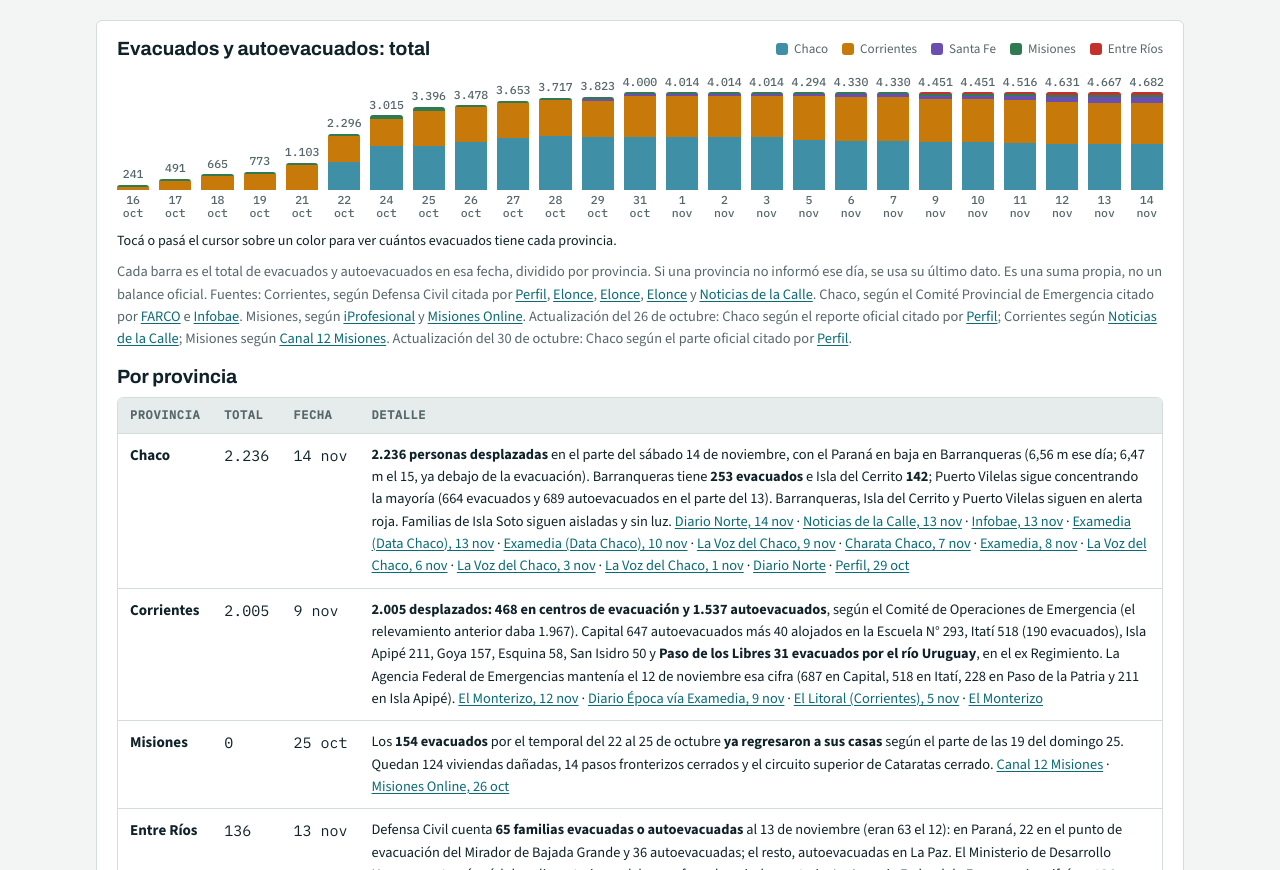
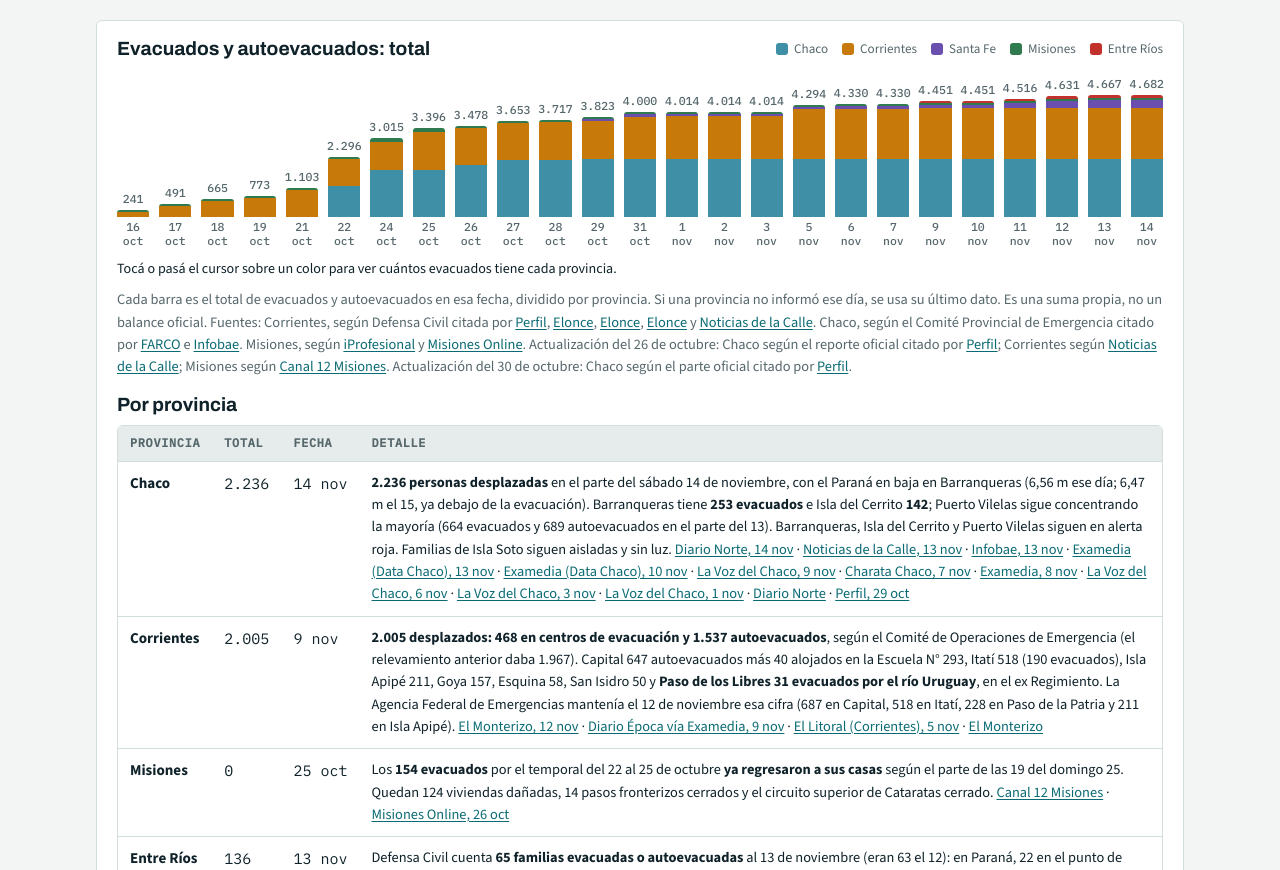
Before and after one commit to francomartinlopez/alertahidrica, a plain HTML site: page index.html in a window 1280 px wide. Shown: the part 1615-2485 px from the top of the page. Drawn offline with nearby package versions, Linux system fonts and the light colour scheme.

Commit message:
Arregla el gráfico de evacuados: las barras dejaban de crecer
La altura de las barras se calculaba sobre una columna que incluía los
rótulos y desde los 4.000 evacuados todas quedaban iguales. En el
celular se muestran menos rótulos para que no se encimen.

Co-Authored-By: Claude <noreply@anthropic.com>

```diff
--- a/index.html
+++ b/index.html
@@ -301,11 +301,15 @@ footer{padding-block:40px 60px;color:var(--muted);font-size:.86rem}
 .lnk:hover{color:var(--ink);border-color:var(--muted)}
 .toast{position:fixed;left:50%;bottom:calc(20px + env(safe-area-inset-bottom,0px));transform:translateX(-50%);background:var(--ink);color:var(--paper);padding:10px 16px;border-radius:999px;font-size:.9rem;z-index:20;max-width:calc(100% - 32px)}
 .chart svg{width:100%;height:auto;display:block}
-.evbars{display:flex;gap:10px;align-items:flex-end;height:150px;padding-top:6px;border-radius:4px}
-.evbars .b{flex:1;max-width:150px;display:flex;flex-direction:column;align-items:center;gap:4px;justify-content:flex-end;height:100%;min-width:0}
+.evbars{--evv:16px;--evd:28px;display:flex;gap:10px;align-items:stretch;height:178px;padding-top:6px;border-radius:4px}
+.evbars .b{flex:1 1 0;max-width:150px;display:flex;flex-direction:column;align-items:center;gap:3px;justify-content:flex-end;height:100%;min-width:0}
 .evbars .b i{display:block;width:100%;max-width:72px;background:var(--water);border-radius:3px 3px 0 0}
-.evbars .b span{font:500 .72rem/1.1 var(--f-data);color:var(--muted);text-align:center}
-.evbars .stk{display:flex;flex-direction:column-reverse;width:100%;max-width:72px;border-radius:3px 3px 0 0;overflow:hidden}
+.evbars .b span{flex:none;font:500 .72rem/14px var(--f-data);color:var(--muted);text-align:center;white-space:nowrap}
+.evbars .b .v{height:var(--evv);line-height:var(--evv)}
+.evbars .b .d{height:var(--evd)}
+.evbars .b.ini span{align-self:flex-start;text-align:left}
+.evbars .b.fin span{align-self:flex-end;text-align:right}
+.evbars .stk{flex:none;display:flex;flex-direction:column-reverse;width:100%;max-width:72px;height:calc((100% - var(--evv) - var(--evd) - 6px)*var(--f,1));min-height:2px;border-radius:3px 3px 0 0;overflow:hidden}
 .evbars .stk i{display:block;width:100%;max-width:none;border-radius:0;cursor:pointer;min-height:2px}
 .evbars .stk i:hover,.evbars .stk i.on{filter:brightness(1.15);outline:2px solid var(--ink);outline-offset:-2px}
 .evtip{min-height:1.4em;font-size:.88rem}
@@ -949,7 +953,14 @@ function render(D,M,ZG,PX){PX=PX||{};
     const rows=ds.map(d=>{const parts=evp.map(q=>{const v=SR[q].filter(x=>x[0]<=d).pop();return v?{q,n:v[1],f:v[0]}:null}).filter(Boolean);return {d,parts,tot:parts.reduce((t,x)=>t+x.n,0)}});
     const mx=Math.max(1,...rows.map(r=>r.tot));
     $('#evleg').innerHTML=evp.map(q=>`<span><i style="background:${evcol[q]}"></i>${esc(q)}</span>`).join('');
-    $('#evbars').innerHTML=rows.map((r,ri)=>`<div class="b"><span>${fmt(r.tot)}</span><div class="stk" style="height:${Math.max(2,r.tot/mx*80).toFixed(0)}%">${r.parts.map(x=>`<i tabindex="0" role="button" data-r="${ri}" data-q="${esc(x.q)}" style="background:${evcol[x.q]};height:${(x.n/r.tot*100).toFixed(2)}%" aria-label="${esc(x.q)}: ${fmt(x.n)} el ${fdt(r.d)}" title="${esc(x.q)}: ${fmt(x.n)}"></i>`).join('')}</div><span>${fdt(r.d)}</span></div>`).join('');
+    // la altura de cada barra es proporcional al total; con muchas fechas se rotula una de cada k (siempre la última)
+    const evbx=$('#evbars');let evW=-1;
+    const evdraw=()=>{const n=rows.length,W=evbx.clientWidth||640,slot=W/n,k=Math.max(1,Math.ceil(38/slot)),fs=rows.map(r=>r.tot/mx),PH=evbx.clientHeight>60?evbx.clientHeight-56:122,rr=k>1?Math.max(0,Math.ceil((18-slot/2)/slot)):0;evW=evbx.clientWidth;evbx.style.gap=(slot>=34?10:slot>=16?4:2)+'px';
+      // si el número es más ancho que la barra, se sube por encima de las barras vecinas para que no lo tapen
+      const up=(i,al)=>{const a=al===' fin'?i-2*rr:al===' ini'?i:i-rr,b=al===' fin'?i:al===' ini'?i+2*rr:i+rr;return Math.max(0,(Math.max(...fs.slice(Math.max(0,a),b+1))-fs[i])*PH)};
+      evbx.innerHTML=rows.map((r,ri)=>{const lab=(n-1-ri)%k===0,al=k>1&&lab?(ri===n-1?' fin':ri===0?' ini':''):'',u=lab&&rr?up(ri,al):0;return `<div class="b${al}"><span class="v"${u>0.5?` style="transform:translateY(-${u.toFixed(0)}px)"`:''}>${lab?fmt(r.tot):''}</span><div class="stk" style="--f:${(r.tot/mx).toFixed(4)}">${r.parts.map(x=>`<i tabindex="0" role="button" data-r="${ri}" data-q="${esc(x.q)}" style="background:${evcol[x.q]};height:${(x.n/r.tot*100).toFixed(2)}%" aria-label="${esc(x.q)}: ${fmt(x.n)} el ${fdt(r.d)}" title="${esc(x.q)}: ${fmt(x.n)}"></i>`).join('')}</div><span class="d">${lab?`${+r.d.slice(8)}<br>${MES[+r.d.slice(5,7)-1]}`:''}</span></div>`}).join('')};
+    evdraw();
+    if(window.ResizeObserver)new ResizeObserver(()=>{if(evbx.clientWidth&&evbx.clientWidth!==evW)evdraw()}).observe(evbx);else window.addEventListener('resize',()=>{if(evbx.clientWidth!==evW)evdraw()});
     const tipDef='Tocá o pasá el cursor sobre un color para ver cuántos evacuados tiene cada provincia.';
     $('#evtip').textContent=tipDef;
     const show=el=>{const r=rows[+el.dataset.r],x=r.parts.find(p=>p.q===el.dataset.q);document.querySelectorAll('#evbars .stk i').forEach(i=>i.classList.toggle('on',i===el));
```
